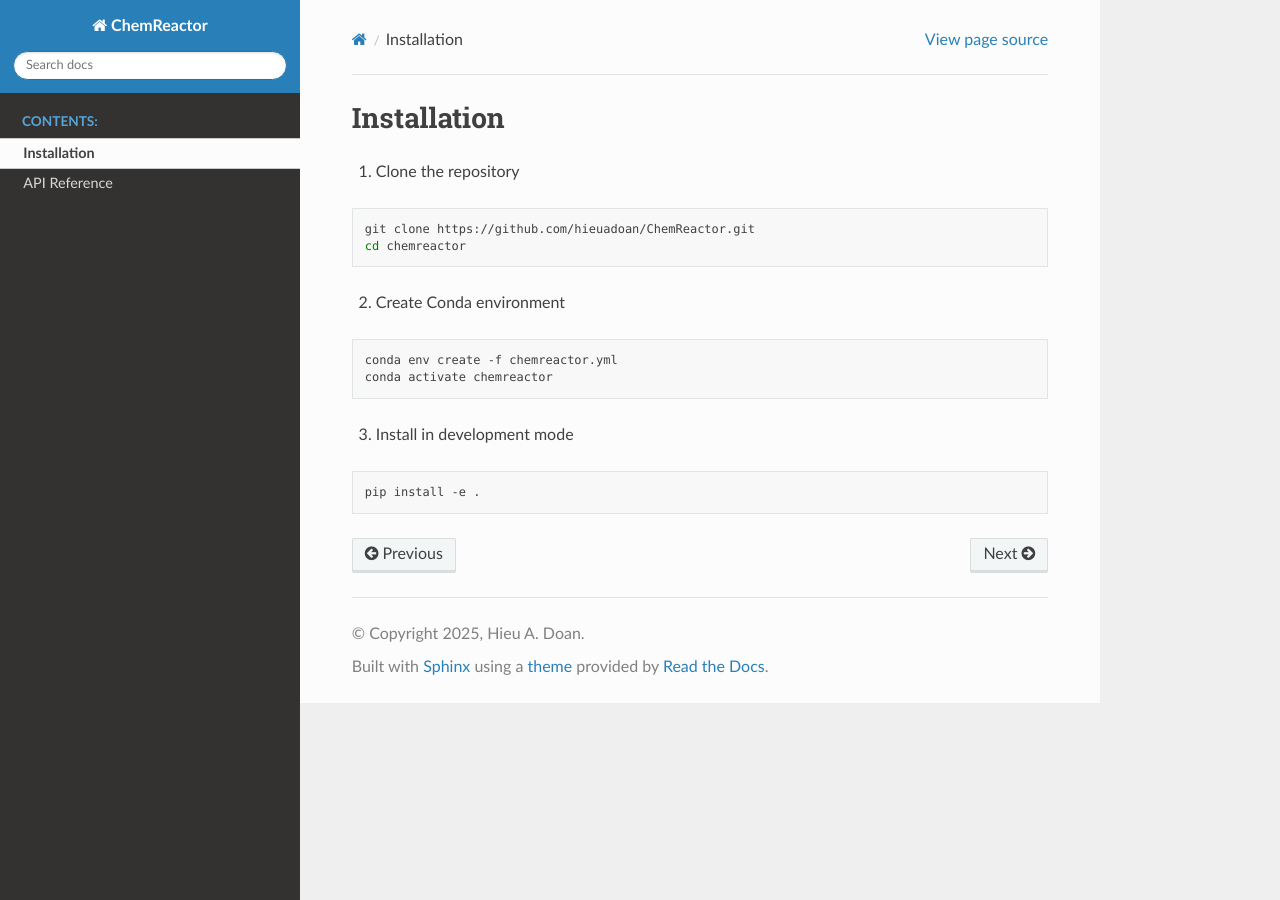
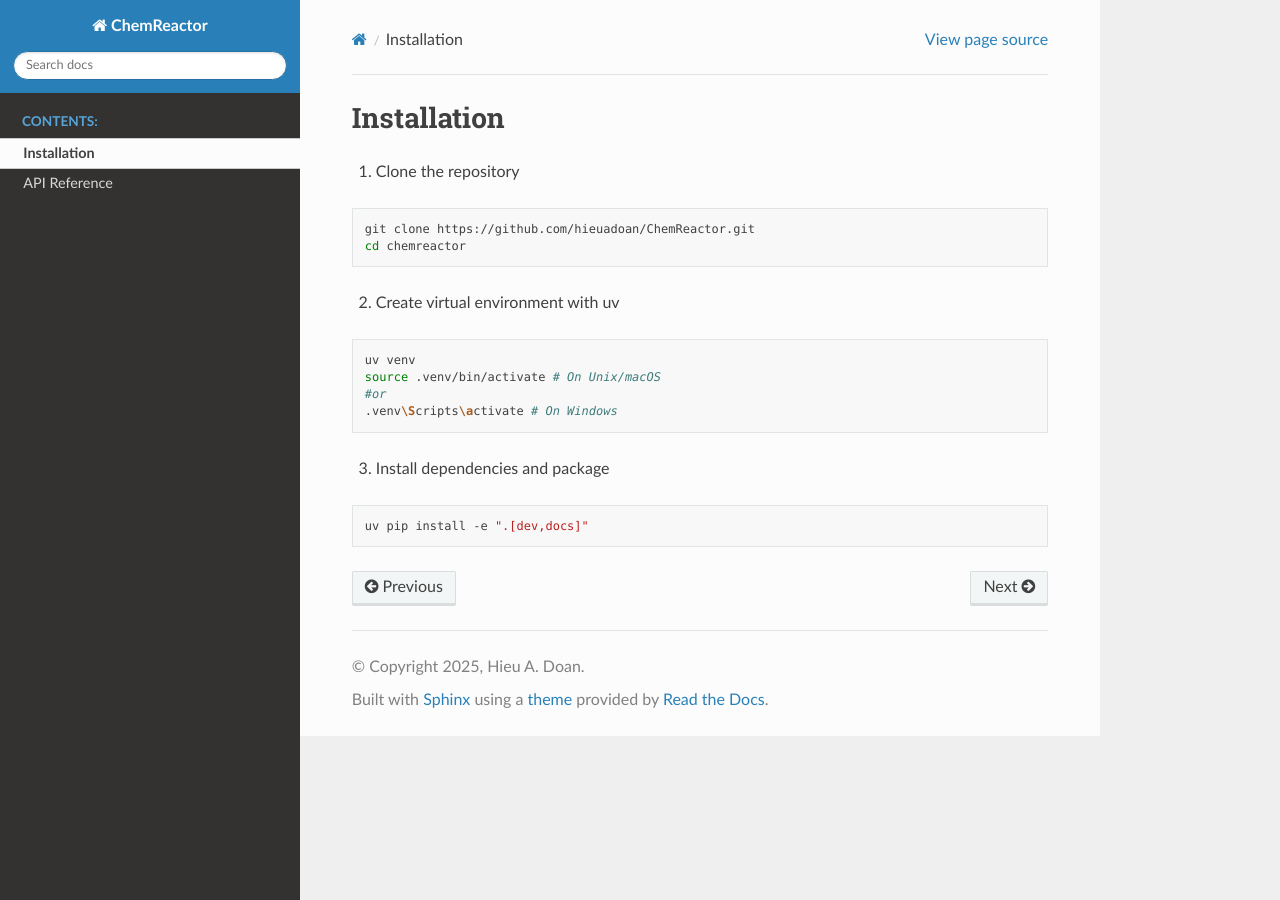
Before and after one commit to hieuadoan/ChemReactor, a Sphinx documentation site: the page built from docs/installation.rst, in a window 1280 px wide. Built offline with Sphinx 7.4.7 and the Read the Docs theme 3.1.0, drawn with Linux system fonts in a browser that asks for light colours; pages that are not in the unit, such as notebooks, are missing from menus.

Commit message:
Switched from conda to uv

```diff
--- a/docs/installation.rst
+++ b/docs/installation.rst
@@ -7,15 +7,17 @@ Installation
 	git clone https://github.com/hieuadoan/ChemReactor.git
 	cd chemreactor
 
-2. Create Conda environment
+2. Create virtual environment with uv
 
 .. code-block:: bash
 
-	conda env create -f chemreactor.yml
-	conda activate chemreactor
+	uv venv
+	source .venv/bin/activate # On Unix/macOS
+	#or
+	.venv\Scripts\activate # On Windows
 
-3. Install in development mode
+3. Install dependencies and package
 
 .. code-block:: bash
 
-	pip install -e .
+	uv pip install -e ".[dev,docs]"
```
